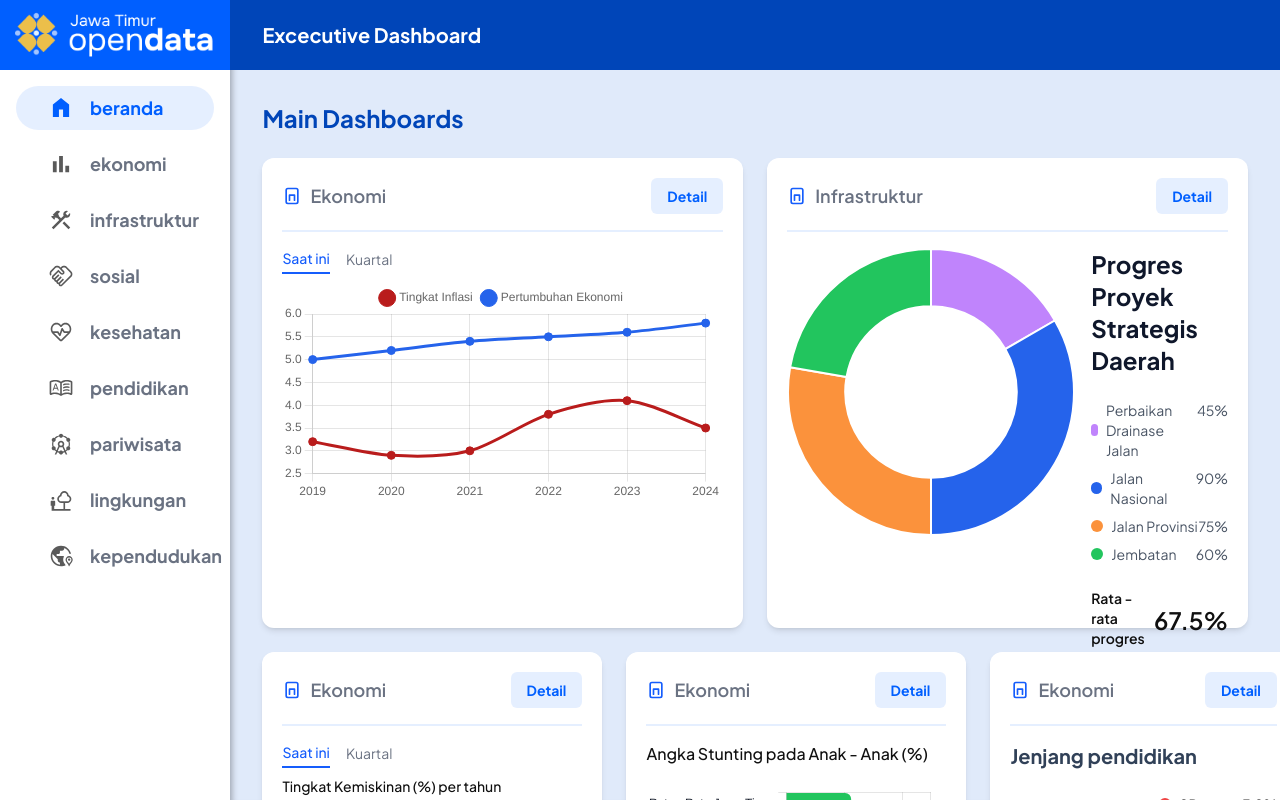
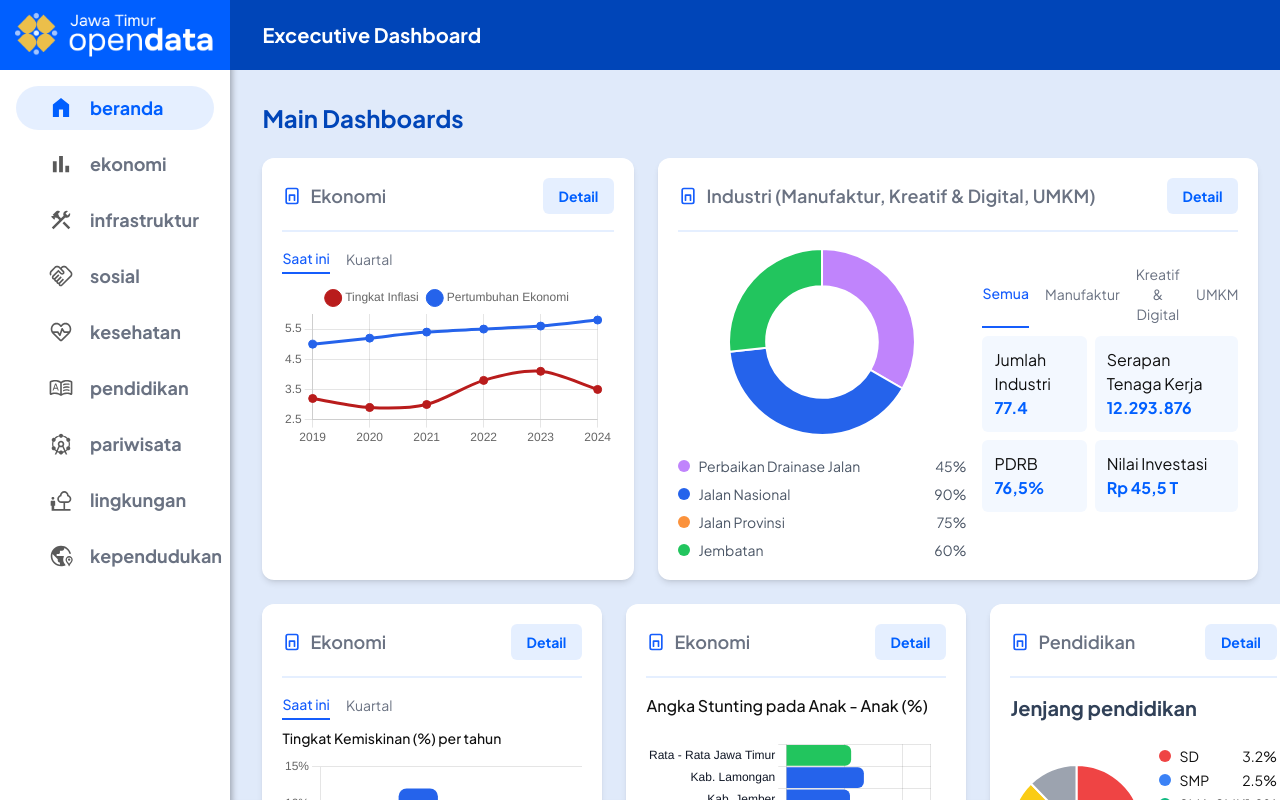
Before and after one commit to Shrmanto/dashboard-jatim, a Next.js app: page /dashboards/beranda in a window 1280 px wide. Built offline with nearby package versions, Linux system fonts and the light colour scheme; some icons are missing.

Commit message:
add : chart Agro Pertanian

```diff
--- a/app/dashboards/beranda/page.js
+++ b/app/dashboards/beranda/page.js
@@ -1,5 +1,6 @@
 import LineChart from "../../../components/linechart";
 import DoughnutChart from "../../../components/doughnutchart";
+import DoughnutchartV2 from "../../../components/doughnutchartV2";
 import PovertyChart from "../../../components/povertychart";
 import HorizontalBarChart from "../../../components/horizontalbarchart";
 import PieChart from "../../../components/piechart";
@@ -12,7 +13,7 @@ const Beranda = () => {
       <h1 className="text-navy-blue text-2xl font-bold mb-6">Main Dashboards</h1>
       <div className="flex gap-6 mb-6">
         <LineChart />
-        <DoughnutChart/>
+        <DoughnutchartV2 />
       </div>
       <div className="flex gap-6 mb-6">
         <PovertyChart/>
--- /dev/null
+++ b/components/doughnutchartV2.js
@@ -0,0 +1,154 @@
+"use client";
+
+import {
+  Chart as ChartJS,
+  ArcElement,
+  Tooltip,
+  Legend,
+} from 'chart.js';
+import { Doughnut } from 'react-chartjs-2';
+import { useState } from 'react';
+
+
+ChartJS.register(ArcElement, Tooltip, Legend);
+
+const data = {
+  labels: [
+    'Kreatif & Digital',
+    'Manufaktur',
+    'UMKM',
+  ],
+  datasets: [
+    {
+      label: 'Progress',
+      data: [75, 90, 60,],
+      backgroundColor: ['#C084FC','#2563EB','#22C55E'],
+      borderWidth: 2,
+      cutout: '60%',
+    },
+  ],
+};
+
+const options = {
+  plugins: {
+    legend: {
+      display: false,
+    },
+    tooltip: {
+      enabled: true,
+    },
+  },
+};
+
+const DoughnutchartV2 = () => {
+    const [activeTab, setActiveTab] = useState('current');
+
+    const average = ((45 + 90 + 75 + 60) / 4).toFixed(1);
+    return (
+      <div className="bg-white p-5 rounded-xl shadow-md flex-1 max-h-[470px]">
+
+        <div className="flex items-center justify-between pb-4 border-b-2 border-main-blue/10">
+            <div className="flex items-center gap-2">
+                <span className="text-blue-600">
+                <svg xmlns="http://www.w3.org/2000/svg" className="w-5 h-5" fill="none" viewBox="0 0 24 24" stroke="currentColor">
+                    <path strokeLinecap="round" strokeLinejoin="round" strokeWidth={2} d="M9 17v-6h6v6m2 4H7a2 2 0 01-2-2V5a2 2 0 012-2h10a2 2 0 012 2v14a2 2 0 01-2 2z" />
+                </svg>
+                </span>
+                <h2 className="text-lg font-semibold text-gray-500">Industri (Manufaktur, Kreatif & Digital, UMKM)</h2>
+            </div>
+            <button className="bg-main-blue/10 text-main-blue rounded-md py-2 px-4 text-sm font-bold">Detail</button>
+        </div>
+
+        <div className="flex gap-4 mt-4">
+            <div>
+                <Doughnut data={data} options={options} className='max-h-[188px] max-w-[288px]' />
+                <ul className="space-y-2 text-sm text-gray-600 mt-5">
+                    <li className="flex justify-between">
+                    <span className="flex items-center gap-2">
+                        <span className="w-3 h-3 rounded-full" style={{ backgroundColor: '#C084FC' }}></span>
+                        Perbaikan Drainase Jalan
+                    </span>
+                    <span>45%</span>
+                    </li>
+                    <li className="flex justify-between">
+                    <span className="flex items-center gap-2">
+                        <span className="w-3 h-3 rounded-full" style={{ backgroundColor: '#2563EB' }}></span>
+                        Jalan Nasional
+                    </span>
+                    <span>90%</span>
+                    </li>
+                    <li className="flex justify-between">
+                    <span className="flex items-center gap-2">
+                        <span className="w-3 h-3 rounded-full" style={{ backgroundColor: '#FB923C' }}></span>
+                        Jalan Provinsi
+                    </span>
+                    <span>75%</span>
+                    </li>
+                    <li className="flex justify-between">
+                    <span className="flex items-center gap-2">
+                        <span className="w-3 h-3 rounded-full" style={{ backgroundColor: '#22C55E' }}></span>
+                        Jembatan
+                    </span>
+                    <span>60%</span>
+                    </li>
+                </ul>
+            </div>
+            <div>
+                <div className="mb-2 flex gap-4 text-sm mt-4">
+                    <button
+                      onClick={() => setActiveTab('current')}
+                      className={`${activeTab === 'current' ? 'border-b-2 pb-1  border-blue-600 text-blue-600 font-medium' : 'text-gray-500'}`}
+                    >
+                      Semua
+                    </button>
+                    <button
+                      onClick={() => setActiveTab('second')}
+                      className={`pb-1 ${activeTab === 'second' ? 'border-b-2 border-blue-600 text-blue-600 font-medium' : 'text-gray-500'}`}
+                    >
+                      Manufaktur
+                    </button>
+                    <button
+                      onClick={() => setActiveTab('third')}
+                      className={`pb-1 ${activeTab === 'third' ? 'border-b-2 border-blue-600 text-blue-600 font-medium' : 'text-gray-500'}`}
+                    >
+                      Kreatif & Digital
+                    </button>
+                    <button
+                      onClick={() => setActiveTab('fourth')}
+                      className={`pb-1 ${activeTab === 'fourth' ? 'border-b-2 border-blue-600 text-blue-600 font-medium' : 'text-gray-500'}`}
+                    >
+                      UMKM
+                    </button>
+
+                </div>
+                <div className='flex gap-2 w-full'>
+                    <div className='flex flex-col gap-2'>
+                        <div className="bg-[#F3F8FF] w-full p-3 rounded-[6px]">
+                            <p>Jumlah Industri</p>
+                            <h1 className='text-[#005FFF] font-bold'>77.4</h1>
+                        </div>
+                        <div className="bg-[#F3F8FF] w-full p-3 rounded-[6px]">
+                            <p>PDRB</p>
+                            <h1 className='text-[#005FFF] font-bold'>76,5%</h1>
+                        </div>
+                    </div>
+                    <div className='flex flex-col gap-2'>
+                        <div className="bg-[#F3F8FF] w-full p-3 rounded-[6px]">
+                            <p>Serapan Tenaga Kerja</p>
+                            <h1 className='text-[#005FFF] font-bold'>12.293.876</h1>
+                        </div>
+                        <div className="bg-[#F3F8FF] w-full p-3 rounded-[6px]">
+                            <p>Nilai Investasi</p>
+                            <h1 className='text-[#005FFF] font-bold'>Rp 45,5 T</h1>
+                        </div>
+                    </div>
+                </div>
+            </div>
+
+
+        </div>
+      </div>
+    );
+}
+
+export default DoughnutchartV2;
--- a/components/piechart.js
+++ b/components/piechart.js
@@ -65,7 +65,7 @@ const data = {
                 <path strokeLinecap="round" strokeLinejoin="round" strokeWidth={2} d="M9 17v-6h6v6m2 4H7a2 2 0 01-2-2V5a2 2 0 012-2h10a2 2 0 012 2v14a2 2 0 01-2 2z" />
             </svg>
             </span>
-            <h2 className="text-lg font-semibold text-gray-500">Ekonomi</h2>
+            <h2 className="text-lg font-semibold text-gray-500">Pendidikan</h2>
         </div>
         <button className="bg-main-blue/10 text-main-blue rounded-md py-2 px-4 text-sm font-bold">Detail</button>
         </div>
```
